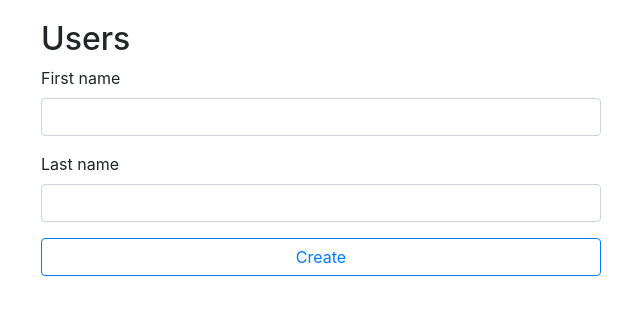
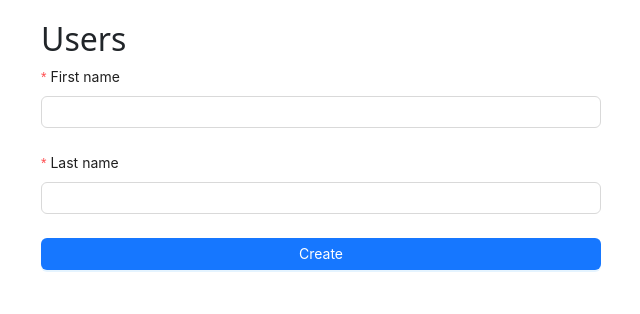
Before and after one commit to Hunganh1305/redux-saga-tutorial, a React (Create React App) app: page / in a window 1280 px wide. Shown: the top 314 px of the page, without its empty margins (319-959 px from the left). Built offline with nearby package versions, Linux system fonts and the light colour scheme; no server answers.

Commit message:
refactor UI to antd

```diff
--- a/package.json
+++ b/package.json
@@ -3,15 +3,14 @@
   "version": "0.1.0",
   "private": true,
   "dependencies": {
+    "antd": "^5.20.0",
     "axios": "^1.7.3",
-    "bootstrap": "^4.2.1",
+    "bootstrap": "^5.3.3",
     "jquery": "^3.3.1",
     "react": "^16.7.0",
     "react-dom": "^16.7.0",
-    "react-modal": "^3.16.1",
     "react-redux": "^5.1.1",
     "react-scripts": "^5.0.1",
-    "reactstrap": "^6.5.0",
     "redux": "^3.7.2",
     "redux-saga": "^0.16.2"
   },
--- a/src/components/App.js
+++ b/src/components/App.js
@@ -4,7 +4,7 @@ import UserList from './UserList';
 import EditModal from './EditModal';
 import { connect } from 'react-redux';
 import { getUsersRequest, usersError, addUser, deleteUser, editItem } from '../actions/user';
-import { Alert } from 'reactstrap';
+import { Alert, Modal } from 'antd';
 
 class App extends Component {
     constructor(props) {
@@ -32,10 +32,15 @@ class App extends Component {
     };
 
     handleDeleteUserClick = (userId) => {
-        const confirmDelete = window.confirm('Are you sure you want to delete this item?');
-        if (confirmDelete) {
-            this.props.deleteUser(userId);
-        }
+        Modal.confirm({
+            title: 'Are you sure you want to delete this item?',
+            okText: 'Yes',
+            okType: 'danger',
+            cancelText: 'No',
+            onOk: () => {
+                this.props.deleteUser(userId);
+            },
+        });
     };
 
     handleEditUserClick = (user) => {
@@ -84,9 +89,15 @@ class App extends Component {
                 <h2>
                     Users
                 </h2>
-                <Alert color="danger" isOpen={!!this.props.users.error} toggle={this.handleCloseAlert}>
-                    {this.props.users.error}
-                </Alert>
+                {users.error && (
+                    <Alert
+                        message="Error"
+                        description={users.error}
+                        type="error"
+                        closable
+                        onClose={this.handleCloseAlert}
+                    />
+                )}
                 <NewUserForm onSubmit={this.handleCreateUserSubmit} />
                 {!!users.items && !!users.items.length &&
                     <UserList onDeleteUserClick={this.handleDeleteUserClick} onEditUserClick={this.handleEditUserClick} users={users.items} />
--- a/src/components/EditModal.js
+++ b/src/components/EditModal.js
@@ -1,6 +1,5 @@
-// EditModal.js
 import React, { Component } from 'react';
-import { Modal, ModalHeader, ModalBody, ModalFooter, Button, Form, FormGroup, Label, Input } from 'reactstrap';
+import { Modal, Button, Form, Input } from 'antd';
 
 
 class EditModal extends Component {
@@ -38,36 +37,37 @@ class EditModal extends Component {
         const { isOpen, onClose } = this.props;
         const { firstName, lastName } = this.state;
         return (
-            <Modal isOpen={isOpen} toggle={onClose}>
-                <ModalHeader toggle={onClose}>Edit Item</ModalHeader>
-                <ModalBody>
-                    <Form>
-                        <FormGroup>
-                            <Label for="firstName">First Name</Label>
+            <Modal
+                title="Edit Item"
+                open={isOpen}
+                onCancel={onClose}
+                footer={[
+                    <Button key="cancel" onClick={onClose}>
+                        Cancel
+                    </Button>,
+                    <Button key="save" type="primary" onClick={this.handleSave}>
+                        Save
+                    </Button>,
+                ]}
+            >
+                <Form layout="vertical">
+                    <Form.Item label="First Name">
                         <Input
-                                type="text"
                             id="firstName"
                             name="firstName"
                             value={firstName}
                             onChange={this.handleChange}
                         />
-                        </FormGroup>
-                        <FormGroup>
-                            <Label for="lastName">Last Name</Label>
+                    </Form.Item>
+                    <Form.Item label="Last Name">
                         <Input
-                                type="text"
                             id="lastName"
                             name="lastName"
                             value={lastName}
                             onChange={this.handleChange}
                         />
-                        </FormGroup>
+                    </Form.Item>
                 </Form>
-                </ModalBody>
-                <ModalFooter>
-                    <Button color="primary" onClick={this.handleSave}>Save</Button>{' '}
-                    <Button color="secondary" onClick={onClose}>Cancel</Button>
-                </ModalFooter>
             </Modal>
         );
     }
--- a/src/components/NewUserForm.js
+++ b/src/components/NewUserForm.js
@@ -1,62 +1,68 @@
 import React, { Component } from "react";
-import { Button, Form, FormGroup, Label, Input } from "reactstrap";
-
+import { Button, Form, Input } from "antd";
 
 class NewUserForm extends Component {
     state = {
         firstName: "",
         lastName: "",
     };
+    formRef = React.createRef();
 
-    handleSubmit = (e) => {
-        e.preventDefault();
+    handleSubmit = () => {
         const { firstName, lastName } = this.state;
-        this.props.onSubmit({ firstName, lastName });
-
         this.setState({
             firstName: "",
             lastName: "",
         });
+        this.props.onSubmit({ firstName, lastName });
+        this.formRef.current.resetFields();
     };
 
     handleFirstNameChange = (e) => {
         this.setState({
-            firstName: e.currentTarget.value,
+            firstName: e.target.value,
         });
     };
 
     handleLastNameChange = (e) => {
         this.setState({
-            lastName: e.currentTarget.value,
+            lastName: e.target.value,
         });
     };
 
     render() {
         return (
-            <Form onSubmit={this.handleSubmit}>
-                <FormGroup>
-                    <Label>First name</Label>
+            <Form
+                ref={this.formRef}
+                layout="vertical"
+                onFinish={this.handleSubmit}
+                initialValues={{ firstName: "", lastName: "" }}
+            >
+                <Form.Item
+                    label="First name"
+                    name="firstName"
+                    rules={[{ required: true, message: "Please enter your first name" }]}
+                >
                     <Input
-                        required
-                        type="text"
                         value={this.state.firstName}
                         onChange={this.handleFirstNameChange}
                     />
-                </FormGroup>
-                <FormGroup>
-                    <Label>Last name</Label>
+                </Form.Item>
+                <Form.Item
+                    label="Last name"
+                    name="lastName"
+                    rules={[{ required: true, message: "Please enter your last name" }]}
+                >
                     <Input
-                        required
-                        type="text"
                         value={this.state.lastName}
                         onChange={this.handleLastNameChange}
                     />
-                </FormGroup>
-                <FormGroup>
-                    <Button block outline type="submit" color="primary">
+                </Form.Item>
+                <Form.Item>
+                    <Button block type="primary" value="large" htmlType="submit">
                         Create
                     </Button>
-                </FormGroup>
+                </Form.Item>
             </Form>
         );
     }
--- a/src/components/UserList.js
+++ b/src/components/UserList.js
@@ -1,11 +1,9 @@
 import React from 'react';
 import UserListItem from './UserListItem';
-import { ListGroup, ListGroupItem } from 'reactstrap';
+import { List } from 'antd';
 
 const UserList = ({ users, onDeleteUserClick, onEditUserClick }) => {
-    return (
-        <ListGroup>
-            {users.sort((a, b) => {
+    const sortedUsers = users.sort((a, b) => {
         if (a.firstName > b.firstName) {
             return 1;
         } else if (a.firstName < b.firstName) {
@@ -16,14 +14,21 @@ const UserList = ({ users, onDeleteUserClick, onEditUserClick }) => {
             return -1;
         }
         return 0;
-            }).map((user) => {
+    });
     return (
-                    <ListGroupItem key={user.id}>
-                        <UserListItem onDeleteClick={onDeleteUserClick} onEditUserClick={onEditUserClick} user={user} />
-                    </ListGroupItem>
-                );
-            })}
-        </ListGroup>
+        <List
+            itemLayout="horizontal"
+            dataSource={sortedUsers}
+            renderItem={(user) => (
+                <List.Item key={user.id}>
+                    <UserListItem
+                        onDeleteClick={onDeleteUserClick}
+                        onEditUserClick={onEditUserClick}
+                        user={user}
+                    />
+                </List.Item>
+            )}
+        />
     );
 };
 
--- a/src/components/UserListItem.js
+++ b/src/components/UserListItem.js
@@ -1,7 +1,7 @@
 import React from 'react';
-import { Button } from 'reactstrap';
+import { Button } from 'antd';
 
-const UserListItem = ({ user, onDeleteClick, onEditUserClick, onOpenEditModal }) => {
+const UserListItem = ({ user, onDeleteClick, onEditUserClick }) => {
 
     const stringToHslColor = (str = '') => {
         let hash = 0;
@@ -14,6 +14,7 @@ const UserListItem = ({ user, onDeleteClick, onEditUserClick, onOpenEditModal })
     };
 
     return (
+        <div style={{ display: 'flex', justifyContent: 'space-between', width: '100%' }}>
             <div style={{ display: 'flex' }}>
                 <div style={{
                     margin: 'auto 0',
@@ -28,18 +29,21 @@ const UserListItem = ({ user, onDeleteClick, onEditUserClick, onOpenEditModal })
                 }}>
                     {!!user && !!user.firstName && !!user.lastName ? user.firstName[0].toUpperCase() + user.lastName[0].toUpperCase() : ''}
                 </div>
-            <div style={{ margin: 'auto 0', flexGrow: 1, paddingLeft: '10px' }}>
+                <div style={{ margin: 'auto 0', paddingLeft: '10px' }}>
                     {user.firstName} {user.lastName}
                 </div>
+            </div>
+            <div style={{ display: 'flex' }}>
                 <div style={{ margin: 'auto 0', marginRight: '10px' }}>
-                <Button size="sm" color="primary" outline onClick={() => onEditUserClick(user)}>
+                    <Button type="primary" value="large" onClick={() => onEditUserClick(user)}>
                         Edit
                     </Button>
                 </div>
                 <div style={{ margin: 'auto 0' }}>
-                <Button size="sm" color="danger" outline onClick={() => onDeleteClick(user.id)}>
+                    <Button type="primary" value="large" danger onClick={() => onDeleteClick(user.id)}>
                         Delete
                     </Button>
+                </div>
             </div>
         </div>
     );
```
Also changed, not shown: 2 other files (tests, documents, lock files or other folders). Lines whose indentation alone changed are shown as unchanged.
